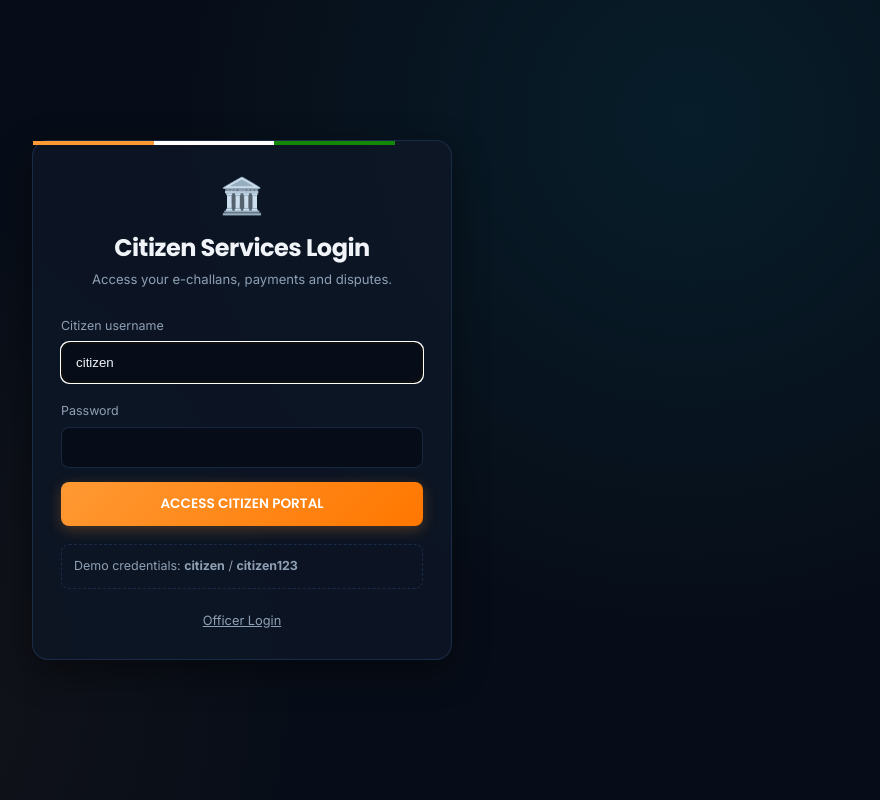
After one commit to HackIndiaXYZ/hackindia-ai-web3-builders-hackathon-2026-404-brains-not-found, a Flask app: page /citizen/login in a window 1280 px wide. The commit adds this page. Shown: the whole page, without its empty margins (398-1278 px from the left). Run offline with Flask 3, Linux system fonts and the light colour scheme; some libraries are stand-ins or nearby versions.

Commit message:
fix: protect citizen portal with authentication

```diff
--- a/app.py
+++ b/app.py
@@ -52,7 +52,8 @@ from config import (
     BASE_DIR, APP_NAME, TAGLINE, ORGANIZATION, MOTTO, AUTHOR_NAME, AUTHOR_ROLE, AUTHOR_EMAIL,
     AUTHOR_GITHUB, AUTHOR_LINKEDIN, EDUCATION, UNIVERSITY, CGPA,
     EXPECTED_GRADUATION, SECRET_KEY, ADMIN_PASSWORD, SUPERADMIN_PASSWORD,
-    INSPECTOR_PASSWORD, OFFICER_PASSWORD, DEMO_PASSWORD, REPORT_DIR,
+    INSPECTOR_PASSWORD, OFFICER_PASSWORD, DEMO_PASSWORD, CITIZEN_USERNAME,
+    CITIZEN_PASSWORD, REPORT_DIR,
     SCREENSHOT_DIR, CHALLAN_DIR, RECEIPT_DIR, VIDEO_FOLDER, LOG_DIR,
     CITIZEN_EMAIL, ADMIN_EMAIL, CITIZEN_WA_NUMBER, ADMIN_WA_NUMBER,
     RAZORPAY_KEY_ID
@@ -253,6 +254,15 @@ def require_role_api(allowed_roles=['admin', 'superadmin', 'inspector']):
 # Convenience aliases
 require_admin = require_role(['admin', 'superadmin', 'inspector'])
 require_admin_api = require_role_api(['admin', 'superadmin', 'inspector'])
+
+def require_citizen(f):
+    """Require an authenticated citizen or an authorized officer session."""
+    @wraps(f)
+    def decorated(*args, **kwargs):
+        if not (session.get('is_citizen') or session.get('is_admin')):
+            return redirect(url_for('citizen_login', next=request.path))
+        return f(*args, **kwargs)
+    return decorated
 
 # ── INTELLIGENCE COMMAND RBAC ──────────────────────────────────
 INTEL_ALLOWED_ROLES = ['INTELLIGENCE_OPERATOR', 'admin', 'superadmin', 'inspector']
@@ -1313,7 +1323,36 @@ def login():
 @app.route('/logout')
 def logout():
     session.clear()
-    return redirect('/citizen')
+    return redirect('/login')
+
+@app.route('/citizen/login', methods=['GET', 'POST'])
+def citizen_login():
+    _log_visitor('/citizen/login')
+    error = None
+    if request.method == 'POST':
+        username = request.form.get('username', '').strip()
+        password = request.form.get('password', '')
+        valid = username.lower() == CITIZEN_USERNAME.lower() and password == CITIZEN_PASSWORD
+        if valid:
+            session.clear()
+            session['is_citizen'] = True
+            session['user_role'] = 'citizen'
+            session['username'] = CITIZEN_USERNAME
+            next_url = request.args.get('next', '/citizen')
+            return redirect(next_url if next_url.startswith('/') else '/citizen')
+        error = 'Invalid citizen credentials.'
+
+    return render_template(
+        'citizen_login.html',
+        error=error,
+        citizen_username=CITIZEN_USERNAME,
+        citizen_password=CITIZEN_PASSWORD
+    )
+
+@app.route('/citizen/logout')
+def citizen_logout():
+    session.clear()
+    return redirect('/citizen/login')
 
 # ── INTELLIGENCE COMMAND DASHBOARD & AUTH ROUTES ───────────────
 @app.route('/intelligence/login', methods=['GET', 'POST'])
@@ -1673,11 +1712,14 @@ def stats_api():
     return jsonify(get_stats())
 
 # ── CITIZEN PORTAL & PUBLIC ACCESS ────────────────────────────
+@app.route('/citizen')
+@require_citizen
 def citizen_portal():
     _log_visitor('/citizen')
     return render_template('citizen.html')
 
 @app.route('/citizen/violations')
+@require_citizen
 def citizen_violations():
     plate_query = request.args.get('plate', '').strip().upper().replace(" ", "").replace("-", "")
     conn = _get_conn()
@@ -1714,10 +1756,12 @@ def citizen_violations():
     } for r in rows])
 
 @app.route('/citizen/stats')
+@require_citizen
 def citizen_stats():
     return jsonify(get_stats())
 
 @app.route('/citizen/pay', methods=['POST'])
+@require_citizen
 def citizen_pay():
     data = request.json or {}
     violation_id = data.get('violation_id')
@@ -1790,6 +1834,7 @@ def verify_challan_page(vid):
 
 # ── DISPUTE MANAGEMENT ────────────────────────────────────────
 @app.route('/citizen/dispute', methods=['POST'])
+@require_citizen
 def citizen_file_dispute():
     data = request.json or {}
     vid = data.get('violation_id')
--- a/config.py
+++ b/config.py
@@ -28,6 +28,8 @@ ADMIN_PASSWORD      = os.environ.get("ADMIN_PASSWORD", "pawan123")
 INSPECTOR_PASSWORD  = os.environ.get("INSPECTOR_PASSWORD", "inspector123")
 OFFICER_PASSWORD    = os.environ.get("OFFICER_PASSWORD", "officer123")
 DEMO_PASSWORD       = os.environ.get("DEMO_PASSWORD", "demo123")
+CITIZEN_USERNAME    = os.environ.get("CITIZEN_USERNAME", "citizen")
+CITIZEN_PASSWORD    = os.environ.get("CITIZEN_PASSWORD", "citizen123")
 
 # Directories
 BASE_DIR = os.path.dirname(os.path.abspath(__file__))
--- a/templates/citizen.html
+++ b/templates/citizen.html
@@ -80,6 +80,7 @@
     <div style="display:flex; gap:10px; align-items:center;">
       <a href="/intelligence/login" class="btn btn-outline" style="font-size:0.75rem; color:var(--cyan); border-color:rgba(0,229,255,0.4);">🛡️ Intelligence Command</a>
       <a href="/login" class="btn btn-outline" style="font-size:0.75rem;">👮 Officer Login</a>
+      <a href="/citizen/logout" class="btn btn-outline" style="font-size:0.75rem;">↪ Logout</a>
       <button class="btn btn-outline" onclick="toggleTheme()" style="padding:6px 10px;">🌓</button>
     </div>
   </header>
--- /dev/null
+++ b/templates/citizen_login.html
@@ -0,0 +1,34 @@
+<!DOCTYPE html>
+<html lang="en" data-theme="dark">
+<head>
+  <meta charset="UTF-8">
+  <meta name="viewport" content="width=device-width, initial-scale=1.0">
+  <title>{{ app_name }} - Citizen Login</title>
+  <link rel="stylesheet" href="{{ url_for('static', filename='brand.css') }}">
+  <style>
+    body { display:flex; align-items:center; justify-content:center; min-height:100vh; padding:20px; }
+    .login-card { width:100%; max-width:420px; padding:28px; background:var(--surface); border:1px solid var(--border); border-radius:16px; box-shadow:var(--shadow); }
+    .login-card input { width:100%; box-sizing:border-box; padding:12px 14px; margin:6px 0 14px; border:1px solid var(--border); border-radius:8px; background:var(--bg); color:var(--text); }
+    .error { margin-bottom:14px; padding:10px; border:1px solid #e61c16; border-radius:8px; color:#ff6b6b; background:rgba(230,28,22,.15); text-align:center; font-size:.85rem; }
+    .demo { margin-top:18px; padding:12px; border:1px dashed var(--border); border-radius:8px; color:var(--text-muted); font-size:.78rem; }
+  </style>
+</head>
+<body>
+  <div class="login-card">
+    <div class="tricolor-stripe" style="margin:-28px -28px 24px;"></div>
+    <div style="text-align:center; font-size:2.2rem;">🏛️</div>
+    <h2 style="text-align:center; margin:8px 0 4px;">Citizen Services Login</h2>
+    <p style="text-align:center; color:var(--text-muted); font-size:.82rem; margin-bottom:22px;">Access your e-challans, payments and disputes.</p>
+    {% if error %}<div class="error">{{ error }}</div>{% endif %}
+    <form method="POST">
+      <label style="font-size:.78rem; color:var(--text-muted);">Citizen username</label>
+      <input type="text" name="username" value="{{ citizen_username }}" autocomplete="username" required autofocus>
+      <label style="font-size:.78rem; color:var(--text-muted);">Password</label>
+      <input type="password" name="password" autocomplete="current-password" required>
+      <button type="submit" class="btn btn-saffron" style="width:100%; padding:12px;">ACCESS CITIZEN PORTAL</button>
+    </form>
+    <div class="demo">Demo credentials: <strong>{{ citizen_username }}</strong> / <strong>{{ citizen_password }}</strong></div>
+    <div style="text-align:center; margin-top:18px;"><a href="/login" style="color:var(--text-muted); font-size:.8rem;">Officer Login</a></div>
+  </div>
+</body>
+</html>
```
